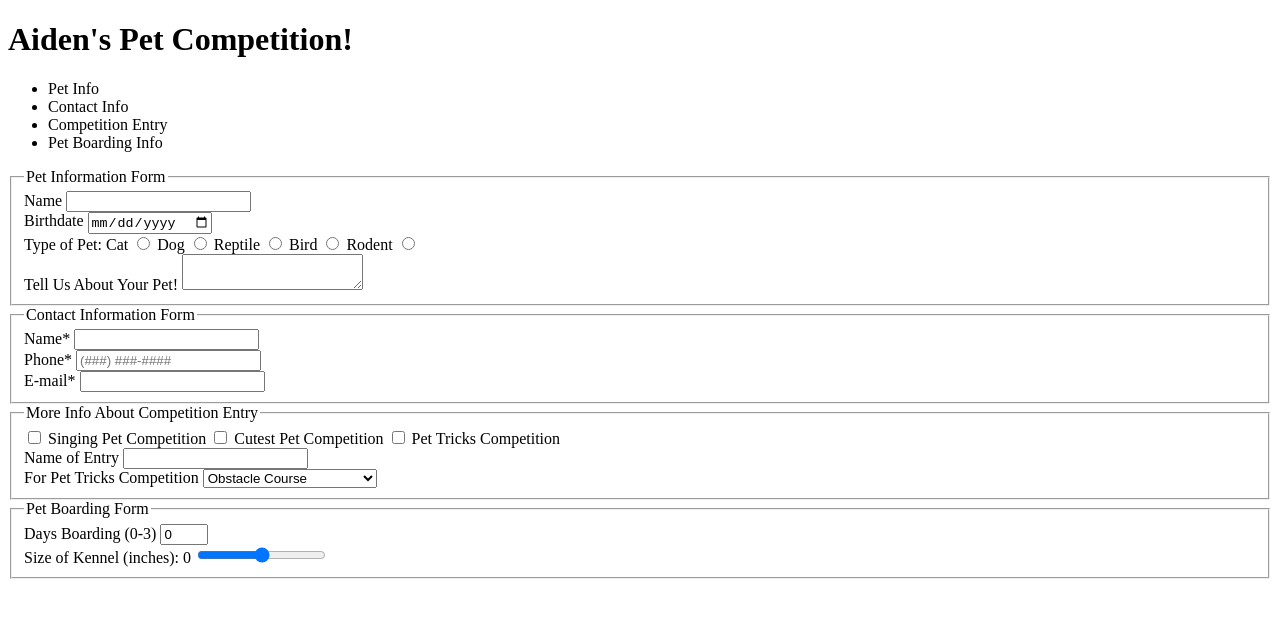
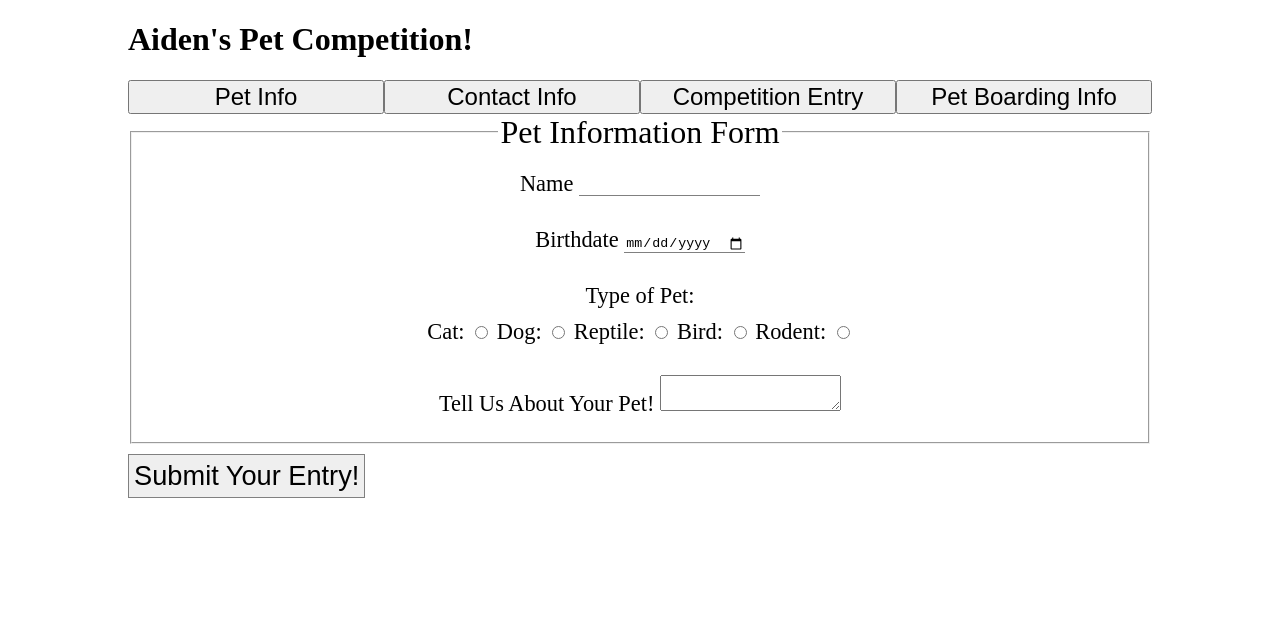
Before and after one commit to AidenEyre/Pet_Competition, a plain HTML site: page index.html in a window 1280 px wide. Drawn offline with Linux system fonts and the light colour scheme.

Commit message:
See Description
-Added full button functionality for the transitions.
-Added the submit form button.
-Added a bunch of css styling.

I should have commited before getting to this point.

```diff
--- /dev/null
+++ b/code.js
@@ -0,0 +1,39 @@
+this.clicked = "petInfo";
+
+// I add window.onload so that the DOM can fully load before executing.
+window.onload = function () {
+  var petInfoButton = document
+    .getElementById("petInfoButton")
+    .addEventListener("click", (evt) => {
+      transitions("petInfo");
+    });
+
+  var contactInfoButton = document
+    .getElementById("contactInfoButton")
+    .addEventListener("click", (evt) => {
+      transitions("contactInfo");
+    });
+
+  var compInfoButton = document
+    .getElementById("compInfoButton")
+    .addEventListener("click", (evt) => {
+      transitions("compEntry");
+    });
+
+  var boardingInfoButton = document
+    .getElementById("boardingInfoButton")
+    .addEventListener("click", (evt) => {
+      transitions("boarding");
+    });
+
+  var transitions = function (clickedButton) {
+    document.getElementById(this.clicked).style.transition = "all 0.6s";
+    document.getElementById(this.clicked).style.transform = "scaleY(0)";
+    setTimeout(() => {
+      document.getElementById(this.clicked).style.display = "none";
+      document.getElementById(this.clicked).style.transform = "scaleY(1)";
+      document.getElementById(clickedButton).style.display = "flex";
+      this.clicked = clickedButton;
+    }, 600);
+  };
+};
--- a/index.html
+++ b/index.html
@@ -14,6 +14,7 @@
     <meta charset="utf-8" />
     <meta name="viewport" content="width=device-width, initial-scale=1" />
     <title>Pet Competition</title>
+    <script type="text/javascript" src="code.js"></script>
     <link href="styles.css" rel="stylesheet" />
   </head>
 
@@ -21,14 +22,11 @@
     <header>
       <h1>Aiden's Pet Competition!</h1>
     </header>
-
     <nav>
-      <ul>
-        <li>Pet Info</li>
-        <li>Contact Info</li>
-        <li>Competition Entry</li>
-        <li>Pet Boarding Info</li>
-      </ul>
+      <button id="petInfoButton">Pet Info</button>
+      <button id="contactInfoButton">Contact Info</button>
+      <button id="compInfoButton">Competition Entry</button>
+      <button id="boardingInfoButton">Pet Boarding Info</button>
     </nav>
 
     <form action="">
@@ -45,20 +43,20 @@
         </div>
 
         <div class="formRow">
-          <label>Type of Pet:</label>
-          <label for="isCat">Cat</label>
+          <label id="typePetLabel">Type of Pet:</label>
+          <label for="isCat">Cat:</label>
           <input name="petType" id="isCat" type="radio" />
 
-          <label for="isDog">Dog</label>
+          <label for="isDog">Dog:</label>
           <input name="petType" id="isDog" type="radio" />
 
-          <label for="isReptile">Reptile</label>
+          <label for="isReptile">Reptile:</label>
           <input name="petType" id="isReptile" type="radio" />
 
-          <label for="isBird">Bird</label>
+          <label for="isBird">Bird:</label>
           <input name="petType" id="isBird" type="radio" />
 
-          <label for="isRodent">Rodent</label>
+          <label for="isRodent">Rodent:</label>
           <input name="petType" id="isRodent" type="radio" />
         </div>
 
@@ -141,7 +139,7 @@
         </div>
 
         <div class="formRow">
-          <label for="kennelSize">Size of Kennel (inches): 0</label>
+          <label for="kennelSize" id="kennelNum">Size of Kennel (inches increments of 8)</label>
           <input
             name="kennelSize"
             id="kennelSize"
@@ -153,6 +151,10 @@
           />
         </div>
       </fieldset>
+
+      <div id="entrySubmit">
+        <input type="submit" value="Submit Your Entry!">
+      </div>
     </form>
   </body>
 </html>
--- a/styles.css
+++ b/styles.css
@@ -0,0 +1,88 @@
+@charset "utf-8";
+
+/*
+  CSS Styles for Aiden's Pet Cometition
+
+   Author: Aiden Eyre
+   Date:   02 Oct 2020
+
+   Filename: styles.css
+*/
+
+body {
+    width: 80%;
+    margin-left: auto;
+    margin-right: auto;
+}
+
+header {
+    width: 100%;
+}
+
+body header h1 {
+    display: flexbox;
+    float: none;
+}
+
+nav {
+    font-size: 0;
+}
+
+nav button {
+    display: inline-block;
+    width: 25%;
+    font-size: 24px;
+}
+
+#contactInfo, #boarding, #compEntry {
+    display: none;
+}
+
+legend {
+    font-size: 2em;
+}
+
+fieldset {
+    text-align: center;
+}
+
+fieldset div {
+    font-size: 1.4em;
+    padding: 1.5% 0;
+}
+
+input {
+    border: none;
+    border-bottom: 1px solid gray;
+}
+
+#typePetLabel {
+    display: block;
+    margin-bottom: 1%;
+}
+
+#petType {
+    display: inline;
+    clear: both;
+    border-right: 1px solid gray;
+}
+
+#entrySubmit {
+    margin: 1% 0;
+}
+
+#entrySubmit input {
+    padding: .5%;
+    font-size: 1.7em;
+    border: 1px solid gray;
+}
+
+/* Validation Styles */
+
+#ownerName:invalid, #ownerEmail:invalid, #ownerPhone:invalid {
+    background-color:rgba(255, 5, 5, 0.37);
+}
+
+#ownerName:valid, #ownerEmail:valid, #ownerPhone:valid {
+    background-color:rgba(55, 255, 5, 0.37);
+}
```
